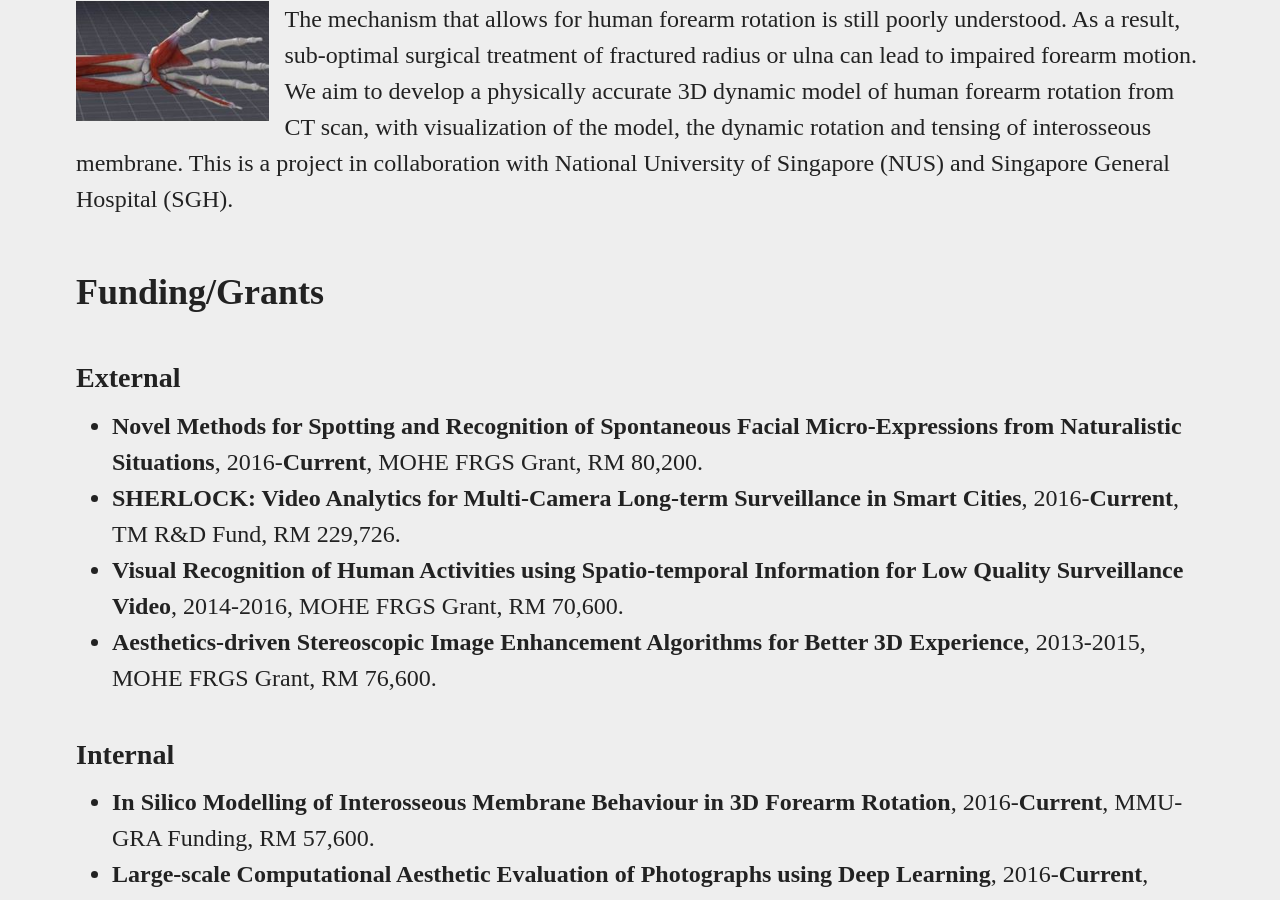
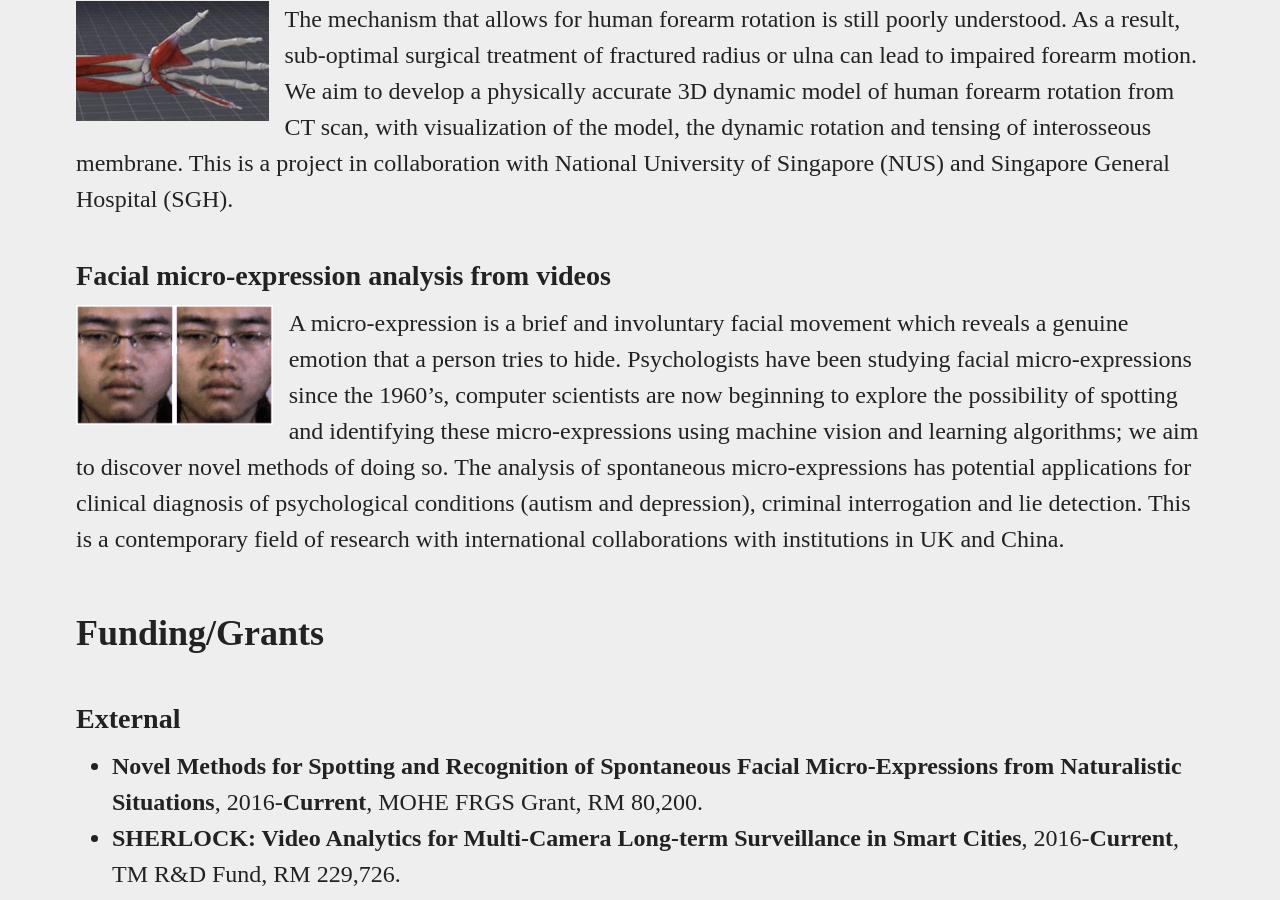
Before and after one commit to viprlab/viprlab.github.io, a Jekyll site: the page built from research.md, in a window 1280 px wide and 900 px high, scrolled down 1735 px. Built offline with Jekyll 4.4.1, drawn with Linux system fonts in a browser that asks for light colours.

Commit message:
add new research project

```diff
--- a/research.md
+++ b/research.md
@@ -44,6 +44,13 @@
 {: #proj-description}
 {% include clearfloat.html prevfloat="left" %}
 
+### Facial micro-expression analysis from videos
+
+{% include imagethumbnailblock.html align="left" url="/images/microexp-emm.gif" height="120px" padding="right" %}
+A micro-expression is a brief and involuntary facial movement which reveals a genuine emotion that a person tries to hide. Psychologists have been studying facial micro-expressions since the 1960’s, computer scientists are now beginning to explore the possibility of spotting and identifying these micro-expressions using machine vision and learning algorithms; we aim to discover novel methods of doing so. The analysis of spontaneous micro-expressions has potential applications for clinical diagnosis of psychological conditions (autism and depression), criminal interrogation and lie detection. This is a contemporary field of research with international collaborations with institutions in UK and China.
+{: #proj-description}
+{% include clearfloat.html prevfloat="left" %}
+
 ## Funding/Grants
 
 ### External
```
Also changed, not shown: images/microexp-emm.gif (added).
